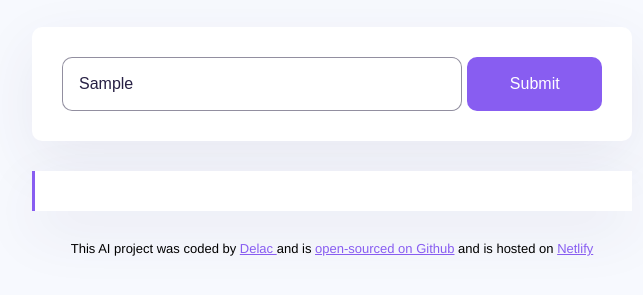
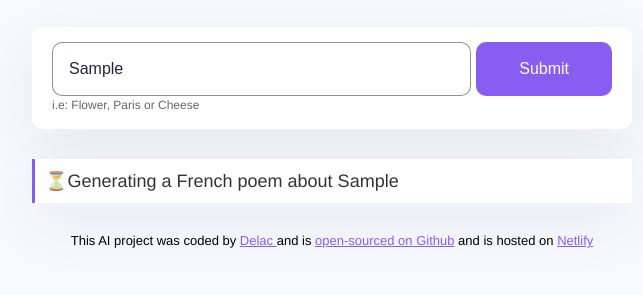
Before and after one commit to ladan-13570/French-poem, a plain HTML site: page index.html in a window 1280 px wide. Both pictures are taken after typing "Sample" into the empty fields and a click on the input 842 px from the left and 255 px from the top of the page. Shown: the part 171-466 px from the top of the page, without its empty margins (308-951 px from the left). Drawn offline with nearby package versions, Linux system fonts and the light colour scheme; no server answers.

Commit message:
improved the user experience

```diff
--- a/index.html
+++ b/index.html
@@ -14,7 +14,8 @@
         <h1>AI FRENCH POEM GENERATOR</h1>
       </header>
       <main>
-        <form  id="poem-generated-form">
+        <div class="form-container">
+          <form id="poem-generator-form">
             <input
               type="text"
               placeholder="enter the topic of the french poem"
@@ -26,7 +27,10 @@
             />
             <input type="submit" class="submit-button" />
           </form>
-        <div class="poem" id="poem"> </div>
+          <div class="hint">i.e: Flower, Paris or Cheese</div>
+        </div>
+
+        <div class="poem hidden" id="poem"></div>
       </main>
       <footer>
         This AI project was coded by
--- a/src/index.js
+++ b/src/index.js
@@ -3,13 +3,14 @@ function displayPoem(response) {
   new Typewriter("#poem", {
     strings: response.data.answer,
     autoStart: true,
-    Delay: 1,
-    curser: "",
+    delay: 1,
+    cursor: "",
   });
 }
 
 function generatePoem(event) {
   event.preventDefault();
+
   let instructionsInput = document.querySelector("#user-instructions");
   let apiKey = "o78b4041ct8e052b8e0418f8ffea31bf";
 
@@ -17,13 +18,16 @@ function generatePoem(event) {
     "you are a romantic poem expert and love to write short poems.you mission is to generate a 4 line poem and separate each line with a <br/>.Make sure to follow the user instructions. Sign the poem with 'Shecodes AI' inside a <strong> element at the end of the poem";
   let prompt = `user instructions: Generate a French poem about ${instructionsInput.value}`;
 
-  let apiUrl = `https://api.shecodes.io/ai/v1/generate?prompt=${prompt}&context=${context}&key=${apiKey}`;
+  let apiURL = `https://api.shecodes.io/ai/v1/generate?prompt=${prompt}&context=${context}&key=${apiKey}`;
+  let poemElement = document.querySelector("#poem");
+  poemElement.classList.remove ("hidden");
+  poemElement.innerHTML = `<div class="generating">⏳Generating a French poem about ${instructionsInput.value}</div>`;
   console.log("generating poem");
   console.log(`prompt: ${prompt}`);
   console.log(`context:${context}`);
 
-  axios.get(apiUrl).then(displayPoem);
+  axios.get(apiURL).then(displayPoem);
 }
 
-let poemFormElement = document.querySelector("#poem-generated-form");
+let poemFormElement = document.querySelector("#poem-generator-form");
 poemFormElement.addEventListener("submit", generatePoem);
--- a/src/style.css
+++ b/src/style.css
@@ -24,13 +24,21 @@ h1 {
   color: #272044;
   padding: 0;
 }
-form {
-  padding: 30px;
+.form-container {
   background-color: white;
+  margin-bottom: 30px;
   box-shadow: 0px 20px 60px rgba(65, 50, 100, 0.08);
   border-radius: 10px;
+  padding: 15px 20px;
+}
+form {
   display: flex;
-  margin-bottom: 30px;
+}
+.hint {
+  line-height: 1.5;
+  margine-top: 5px;
+  opacity: 0.6;
+  font-size: 12px;
 }
 .instructions {
   padding: 16px;
@@ -54,17 +62,44 @@ form {
 .poem {
   font-size: 16px;
   background-color: #fff;
+  display: none;
   padding: 20px;
   line-height: 24px;
   border-left: 3px solid #885df1;
   border-radius: 2;
   box-shadow: 0px 20px 60px rgba(65, 50, 100, 0.08);
 }
+#poem {
+  display: block !important;
+  color: black !important;
+  font-size: 18px;
+  padding: 10px;
+}
+
+.hidden {
+  display: none;
+}
 .poem strong {
-  color:#885df1;
+  color: #885df1;
 }
+
 footer {
   text-align: center;
   font-size: 13px;
   margin-top: 30px;
 }
+.generating {
+ animation: blinkMe 2s linear infinite;
+}
+
+@keyframes blinkMe {
+ 0% {
+  opacity: 0;
+ }
+ 50% {
+  opacity: 1;
+ }
+ 100% {
+  opacity: 0;
+ }
+}
```
Lines whose indentation alone changed are shown as unchanged.
